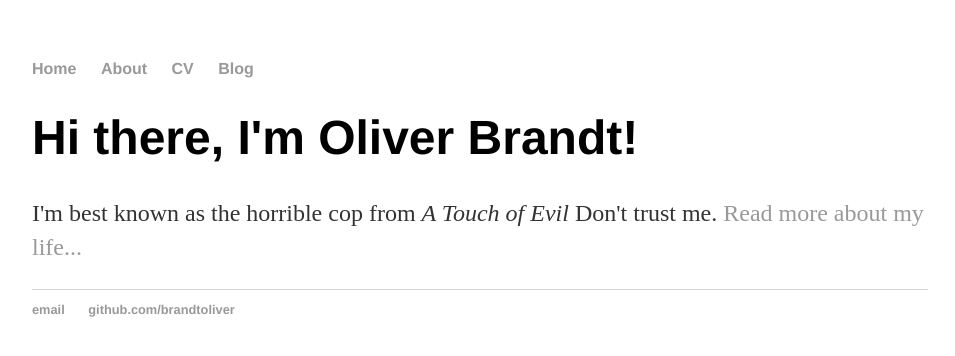
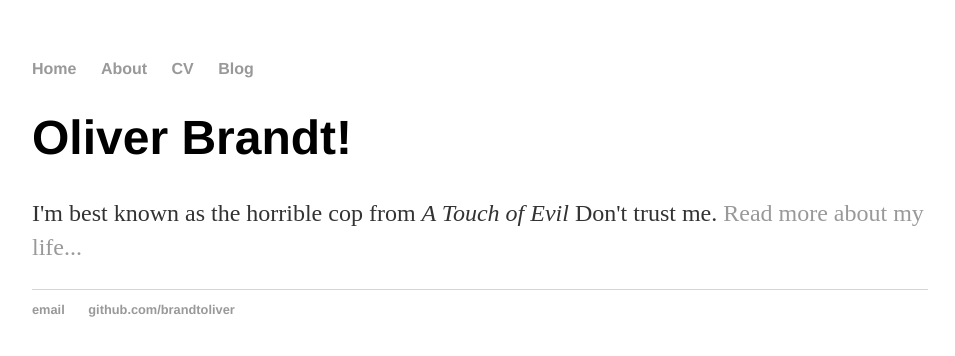
Before and after one commit to brandtoliver/brandtoliver.github.io, a plain HTML site: page index.html in a window 1280 px wide. Shown: the whole page, without its empty margins (160-1115 px from the left). Drawn offline with Linux system fonts and the light colour scheme.

Commit message:
Update index.html

```diff
--- a/index.html
+++ b/index.html
@@ -16,7 +16,7 @@
 		</nav>
 		<div class="container">
     		<div class="blurb">
-        		<h1>Hi there, I'm Oliver Brandt!</h1>
+        		<h1>Oliver Brandt!</h1>
 				<p>I'm best known as the horrible cop from <em>A Touch of Evil</em> Don't trust me. <a href="/about">Read more about my life...</a></p>
     		</div><!-- /.blurb -->
 		</div><!-- /.container -->
```
